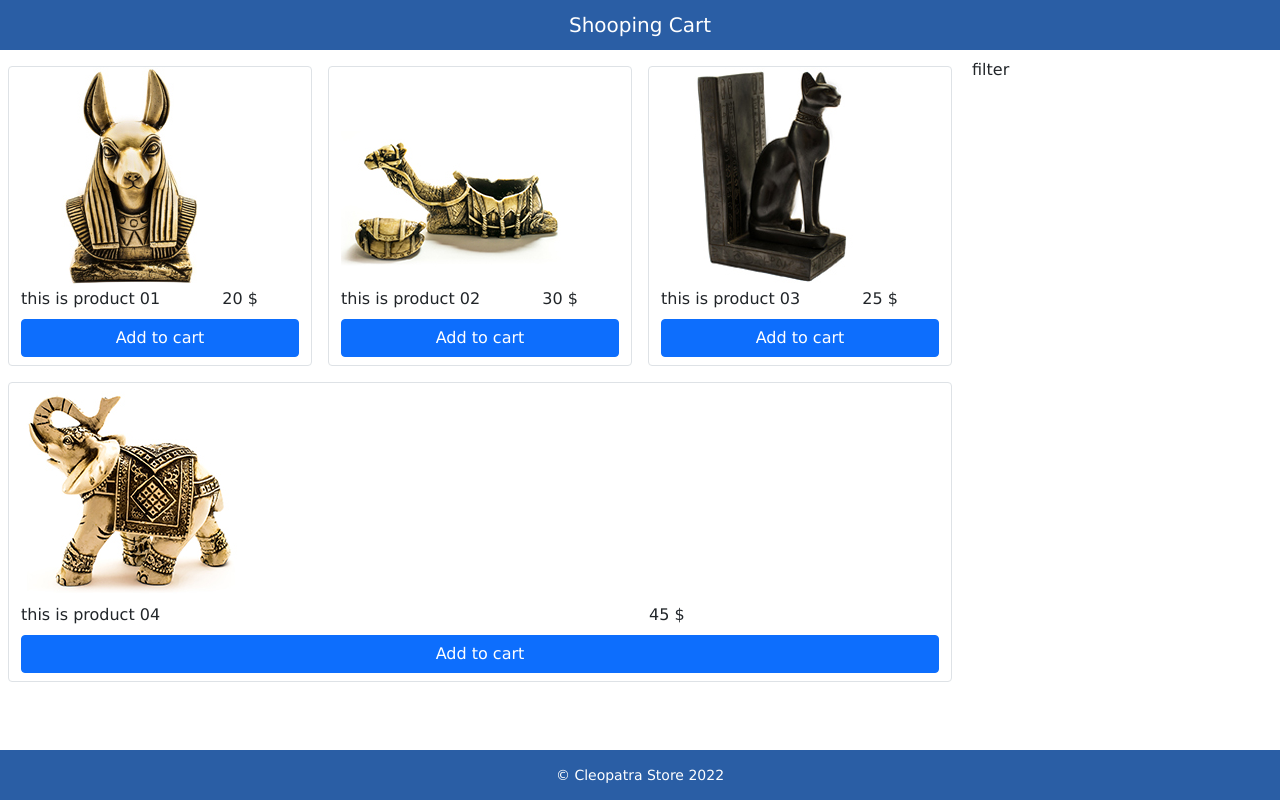
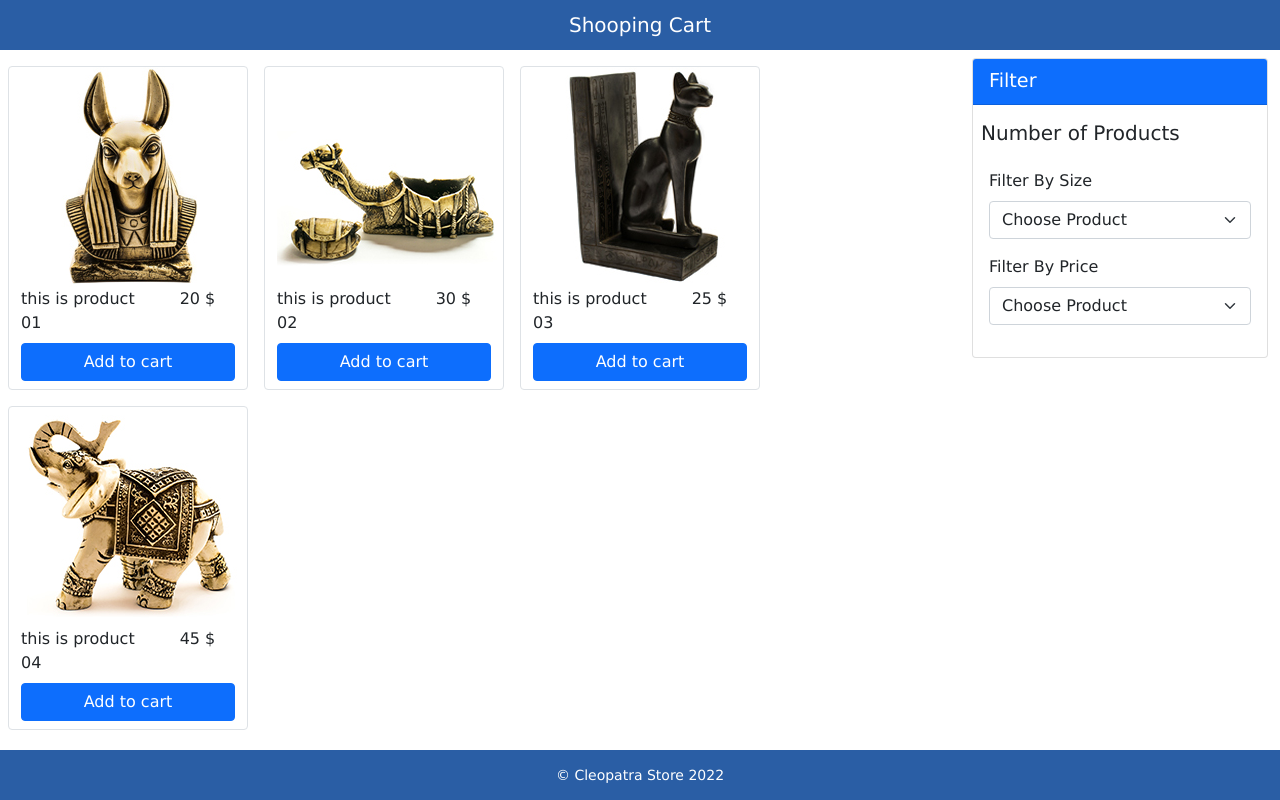
Before and after one commit to mrmohamedmoustafa/react-shopping-cart, a React (Create React App) app in the folder client/: page / in a window 1280 px wide. Built offline with nearby package versions, Linux system fonts and the light colour scheme.

Commit message:
filter comp

```diff
--- a/client/src/App.js
+++ b/client/src/App.js
@@ -1,16 +1,62 @@
 import React, { useState } from 'react';
+import { Container, Row, Col } from 'react-bootstrap';
+import 'bootstrap/dist/css/bootstrap.min.css';
 import Header from "./components/Header/Header";
 import Footer from "./components/Footer/Footer";
 import data  from './data.json';
+import { Static } from  "./Static"
 import Products from "./components/Products/Products";
+import Filter from './components/Filter/Filter';
 
 function App() {
-const [products, setproducts] = useState(data)
+const [products, setProducts] = useState(data)
+const [size, setSize] = useState("");
+const [sort, setSort] = useState("");
+
+const handleFilterBySize = (e) => {
+  setSize(e.target.value);
+  if(e.target.value == [Static.chooseProduct]){
+    setProducts(data);
+  } else {
+    let productsClone = (data);
+    let newProducts = productsClone.filter(p => p.size.indexOf(e.target.value) != -1);
+    setProducts(newProducts);
+
+  }
+}
+const handleFilterByPrice = (e) => {
+  let order = e.target.value;
+  setSort(order);
+  let productsClone = (data);
+  let newProducts = productsClone.sort( function(a, b) {
+    if(order == "lowest"){
+     return a.price - b.price
+    } else if(order == "hieghest") {
+      return b.price - a.price
+    } else if(order == "latest"){
+      return a.id < b.id ? 1 : -1
+    } else {
+     return a.id > b.id ? 1 : -1
+    }
+  })
+  setProducts(newProducts);
+}
   return (
     <div className="layout">
+
     <Header />
-    <Products products={products}/>
+    <Container fluid>
+      <Row>
+        <Col md={{ order: 'first'}}>
+      <Products products={products}/>
+      </Col>
+      <Col md= {3} xs= {{ order:'first' }}>
+      <Filter handleFilterBySize={handleFilterBySize} size={size} handleFilterByPrice={handleFilterByPrice} sort={sort}/>
+      </Col>
+      </Row>
+      </Container>
      <Footer />
+
     </div>
   );
 }
--- a/client/src/Static.js
+++ b/client/src/Static.js
@@ -2,5 +2,8 @@ export const Static = {
     headerTitle: 'Shooping Cart',
     footerTitle: '© Cleopatra Store 2022',
     products: 'products',
-    filter: "filter"
+    filter: "Filter",
+    productSize: "Filter By Size",
+    orderPrice: "Filter By Price",
+    chooseProduct: "Choose Product"
 }
--- /dev/null
+++ b/client/src/components/Filter/Filter.js
@@ -0,0 +1,41 @@
+import React from 'react';
+import { Card, Form } from 'react-bootstrap'
+import { Static } from  "../../Static"
+import "../../css/Filter/Filter.css";
+
+function Filter(props) {
+  return(
+   <Card className='mt-2'>
+      <Card.Header className='header'>
+      {Static.filter}
+      </Card.Header>
+      <Card.Title className='mt-3 m-2'>Number of Products</Card.Title>
+      <Card.Body>
+          <Form>
+              <Form.Group className='mb-3'>
+                <Form.Label>{Static.productSize}</Form.Label>
+                <Form.Select value={props.size} onChange={props.handleFilterBySize}>
+                    <option value={Static.chooseProduct}>{Static.chooseProduct}</option>
+                    <option value="XL">XL</option>
+                    <option value="LG">LG</option>
+                    <option value="L">L</option>
+                    <option value="M">M</option>
+                    <option value="S">S</option>
+                </Form.Select>
+              </Form.Group>
+              <Form.Group className='mb-3'>
+                <Form.Label>{Static.orderPrice}</Form.Label>
+                <Form.Select value={props.sort} onChange={props.handleFilterByPrice}>
+                    <option value={Static.chooseProduct}>{Static.chooseProduct}</option>
+                    <option value="latest">latest</option>
+                    <option value="lowest">lowest price</option>
+                    <option value="hieghest">hieghest price</option>
+                </Form.Select>
+              </Form.Group>
+          </Form>
+      </Card.Body>
+  </Card>
+  )}
+
+
+export default Filter
--- /dev/null
+++ b/client/src/components/Filter/Filter.scss
@@ -0,0 +1,5 @@
+.header{
+    background-color: #0d6efd;
+    color: #fff;
+    font-size: 1.2rem;
+}
--- a/client/src/components/Products/Products.js
+++ b/client/src/components/Products/Products.js
@@ -1,8 +1,9 @@
-import { Container, Row, Col, Button } from 'react-bootstrap';
+import { Row, Col, Button } from 'react-bootstrap';
 import React, { useState } from 'react';
 import "../../css/Products/Products.css";
 import 'bootstrap/dist/css/bootstrap.min.css';
 import ProductModal from './ProductModal';
+
 
 
 function Products(props) {
@@ -17,13 +18,13 @@ function Products(props) {
         setProduct(false)
     }
     return (
-        <Container fluid>
-            <Row className='mt-2'>
-                <Col md={{ order: 'first'}}>
+        <div>
+           <Row className='mt-2'>
+                <Col >
                 <Row>
                   {props.products.map(product => (
 
-                           <Col key={product.id} className='border rounded m-2'>
+                           <Col key={product.id} className='border rounded m-2 max-width'>
                           <a href="#" onClick={() => openModal(product)}>
                           <img src={product.imageUrl} alt={product.title} />
                           </a>
@@ -46,11 +47,9 @@ function Products(props) {
 
                   </Row>
                 </Col>
-                <Col md= {3} xs= {{ order:'first' }}>
-                    filter
-                </Col>
+
             </Row>
-        </Container>
+        </div>
     )
 }
 
--- a/client/src/components/Products/Products.scss
+++ b/client/src/components/Products/Products.scss
@@ -16,3 +16,8 @@ button {display: block; width: 100%;}
     -webkit-box-shadow: -1px -1px 5px 24px rgba(0,0,0,0.12);
     -moz-box-shadow: -1px -1px 5px 24px rgba(0,0,0,0.12);
 }
+
+.max-width{max-width: 25%;}
+@media screen and (max-width: 779px) {
+    .max-width{max-width: 100%;}
+}
--- /dev/null
+++ b/client/src/css/Filter/Filter.css
@@ -0,0 +1,5 @@
+.header {
+  background-color: #0d6efd;
+  color: #fff;
+  font-size: 1.2rem;
+}
--- a/client/src/css/Products/Products.css
+++ b/client/src/css/Products/Products.css
@@ -36,3 +36,11 @@ button {
   -webkit-box-shadow: -1px -1px 5px 24px rgba(0, 0, 0, 0.12);
   -moz-box-shadow: -1px -1px 5px 24px rgba(0, 0, 0, 0.12);
 }
+
+.max-width {
+  max-width: 25%;
+}
+
+@media screen and (max-width: 779px) {
+  .max-width{max-width: 100%;}
+}
--- a/client/src/data.json
+++ b/client/src/data.json
@@ -5,7 +5,7 @@
         "imageUrl": "/images/anobs01.jpg",
         "discription": "this is product 01",
         "price": 20,
-        "size": ["lg", "XL", "M", "S"]
+        "size": ["LG", "XL", "M", "S"]
     },
     {
         "id": "id2",
@@ -21,7 +21,7 @@
         "imageUrl": "/images/cat-base02.jpg",
         "discription": "this is product 03",
         "price": 25,
-        "size": ["lg", "M", "S", "XS"]
+        "size": ["LG", "M", "S", "XS"]
     },
     {
         "id": "id4",
@@ -29,6 +29,6 @@
         "imageUrl": "/images/elephant-kd002.jpg",
         "discription": "this is product 04",
         "price": 45,
-        "size": ["xl", "lg", "M"]
+        "size": ["XL", "LG", "M"]
     }
 ]
```
Also changed, not shown: client/src/css/index.css (deleted, +0 -7 lines).
